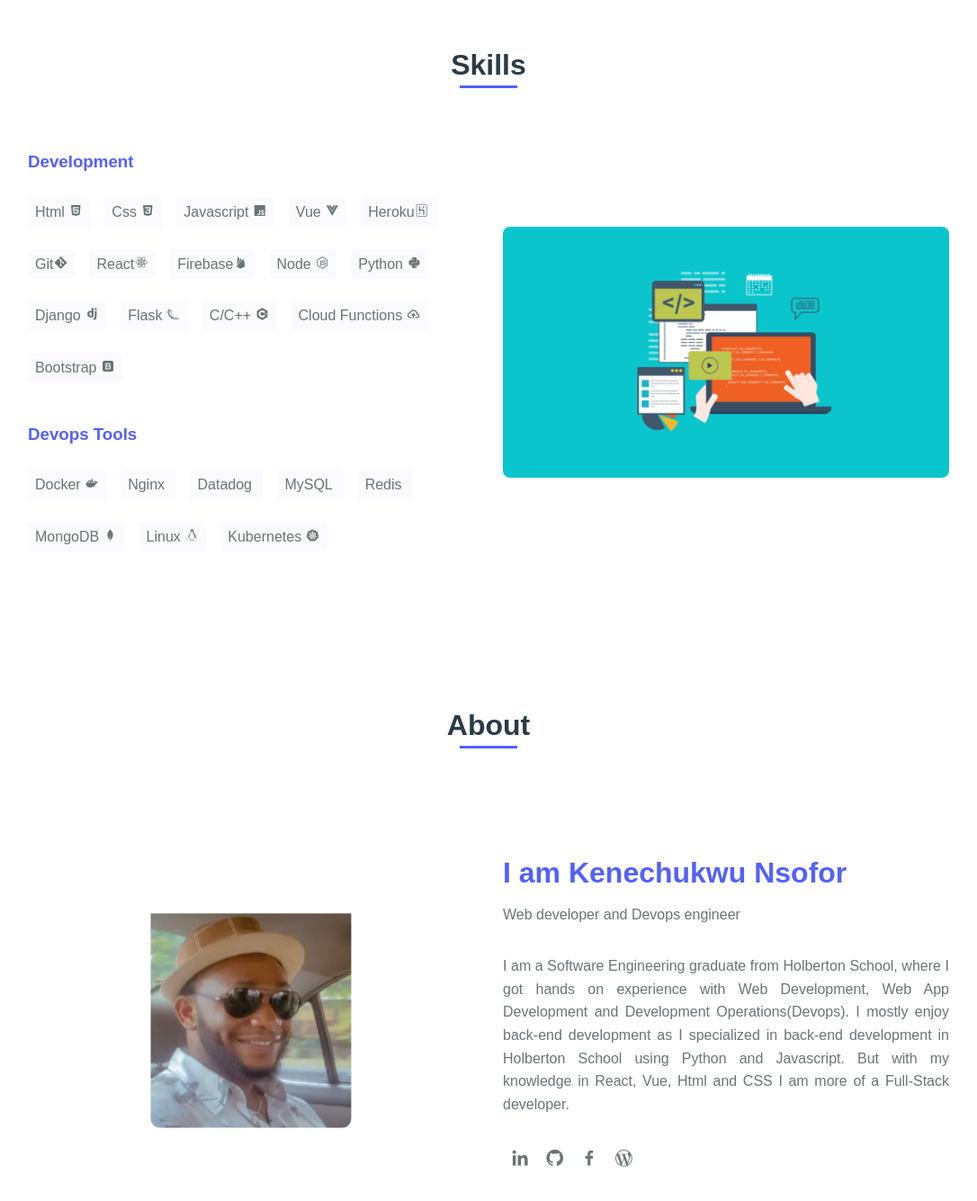
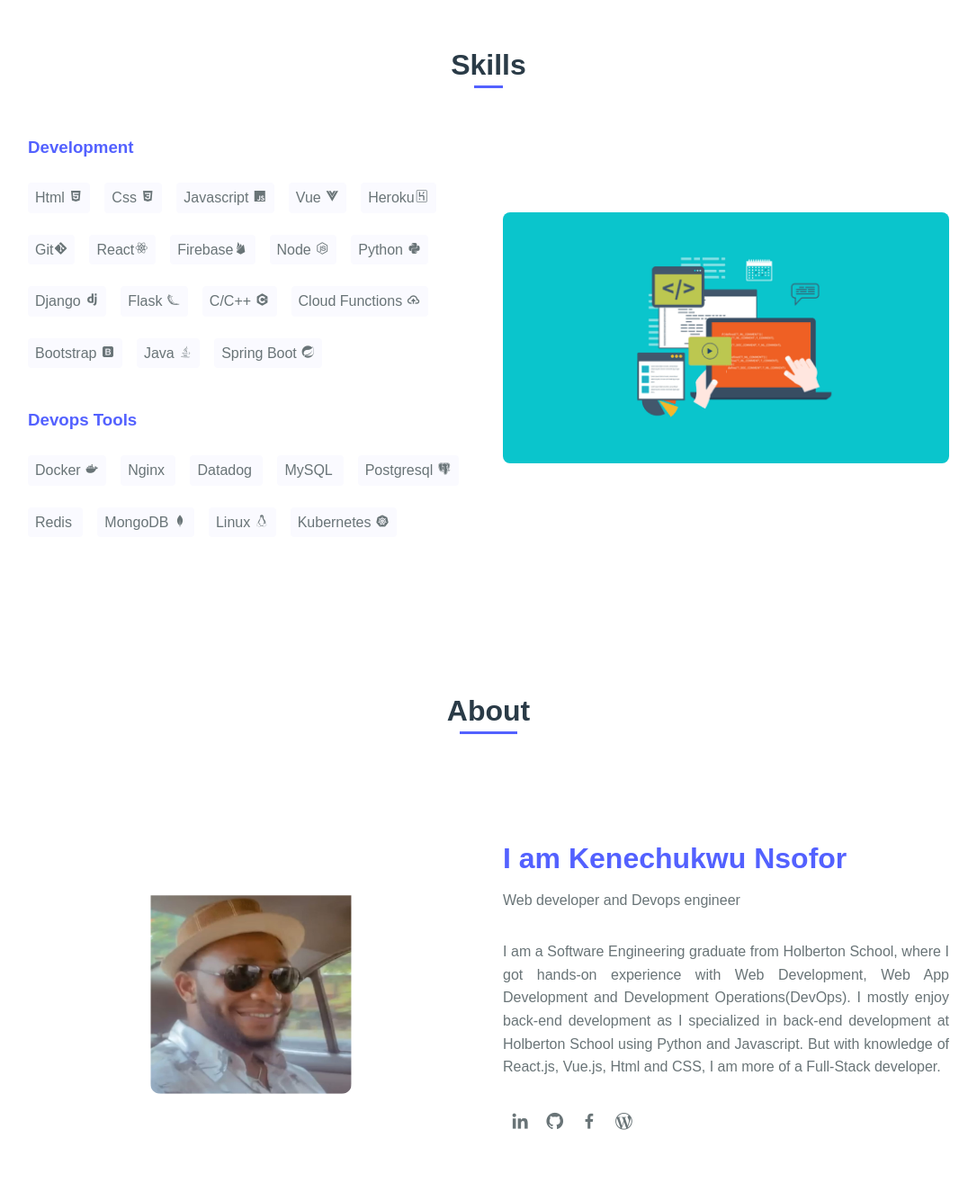
Before and after one commit to Alienz11/kene_portfolio, a Vue app: page / in a window 1280 px wide. Shown: the part 1573-2908 px from the top of the page at 90% size, without its empty margins (97-1183 px from the left). Built offline with nearby package versions, Linux system fonts and the light colour scheme; the HTML template or start-up script is replaced by a standard one.

Commit message:
:broom: Clean up

```diff
--- a/src/App.vue
+++ b/src/App.vue
@@ -120,7 +120,7 @@
       <!-- //skills -->
 
       <section class="skills section" id="skills">
-        <h2 class="section-title">Skills</h2>
+        <h2 class="skill-title">Skills</h2>
 
         <div class="skills__container bd-grid">
           <div class="skills__box">
@@ -156,6 +156,10 @@
             <span class="skills__name"
               >Bootstrap <i class="bx bxl-bootstrap"></i
             ></span>
+            <span class="skills__name">Java <i class="bx bxl-java"></i> </span>
+            <span class="skills__name"
+              >Spring Boot <i class="bx bxl-spring-boot"></i>
+            </span>
 
             <h3 class="skills__subtitle">Devops Tools</h3>
             <span class="skills__name"
@@ -166,9 +170,12 @@
               >Datadog <i class="bx bxl-datadog"></i
             ></span>
             <span class="skills__name">MySQL <i class="bx bxl-mysql"></i></span>
+            <span class="skills__name"
+              >Postgresql <i class="bx bxl-postgresql "></i
+            ></span>
             <span class="skills__name">Redis <i class="bx bxl-redis"></i></span>
             <span class="skills__name"
-              >MongoDB <i class="bx bxl-mongodb"></i
+              >MongoDB <i class="bx bxl-mongodb "></i
             ></span>
             <span class="skills__name">Linux <i class="bx bxl-tux"></i></span>
             <span class="skills__name"
@@ -199,11 +206,11 @@
             >
             <p align="justify" class="about__text">
               I am a Software Engineering graduate from Holberton School, where
-              I got hands on experience with Web Development, Web App
-              Development and Development Operations(Devops). I mostly enjoy
-              back-end development as I specialized in back-end development in
-              Holberton School using Python and Javascript. But with my
-              knowledge in React, Vue, Html and CSS I am more of a Full-Stack
+              I got hands-on experience with Web Development, Web App
+              Development and Development Operations(DevOps). I mostly enjoy
+              back-end development as I specialized in back-end development at
+              Holberton School using Python and Javascript. But with knowledge
+              of React.js, Vue.js, Html and CSS, I am more of a Full-Stack
               developer.
             </p>
 
@@ -633,6 +640,24 @@ img {
   color: var(--first-color);
 }
 /* // skills */
+.skill-title {
+  position: relative;
+  font-size: var(--h2-font-size);
+  color: var(--dark-color);
+  margin: var(--mb-4) 0;
+  text-align: center;
+}
+.skill-title::after {
+  position: absolute;
+  content: "";
+  width: 32px;
+  height: 0.18rem;
+  left: 0;
+  right: 0;
+  margin: auto;
+  top: 3rem;
+  background-color: var(--first-color);
+}
 
 .skills__container {
   row-gap: 2rem;
--- a/src/components/scroll.js
+++ b/src/components/scroll.js
@@ -74,7 +74,7 @@ export const menuScroll = function() {
   sr.reveal(".portfolio__img", { interval: 100 });
 
   // /*SCROLL CONTACT*/
-  sr.reveal(".contact__subtitle", { delay: 200 });
+  // sr.reveal(".contact__subtitle", { delay: 200 });
   // sr.reveal('.contact__text', { delay: 200 })
   // sr.reveal('.contact__input', { delay: 300 })
   sr.reveal(".contact__button", { delay: 400 });
```
